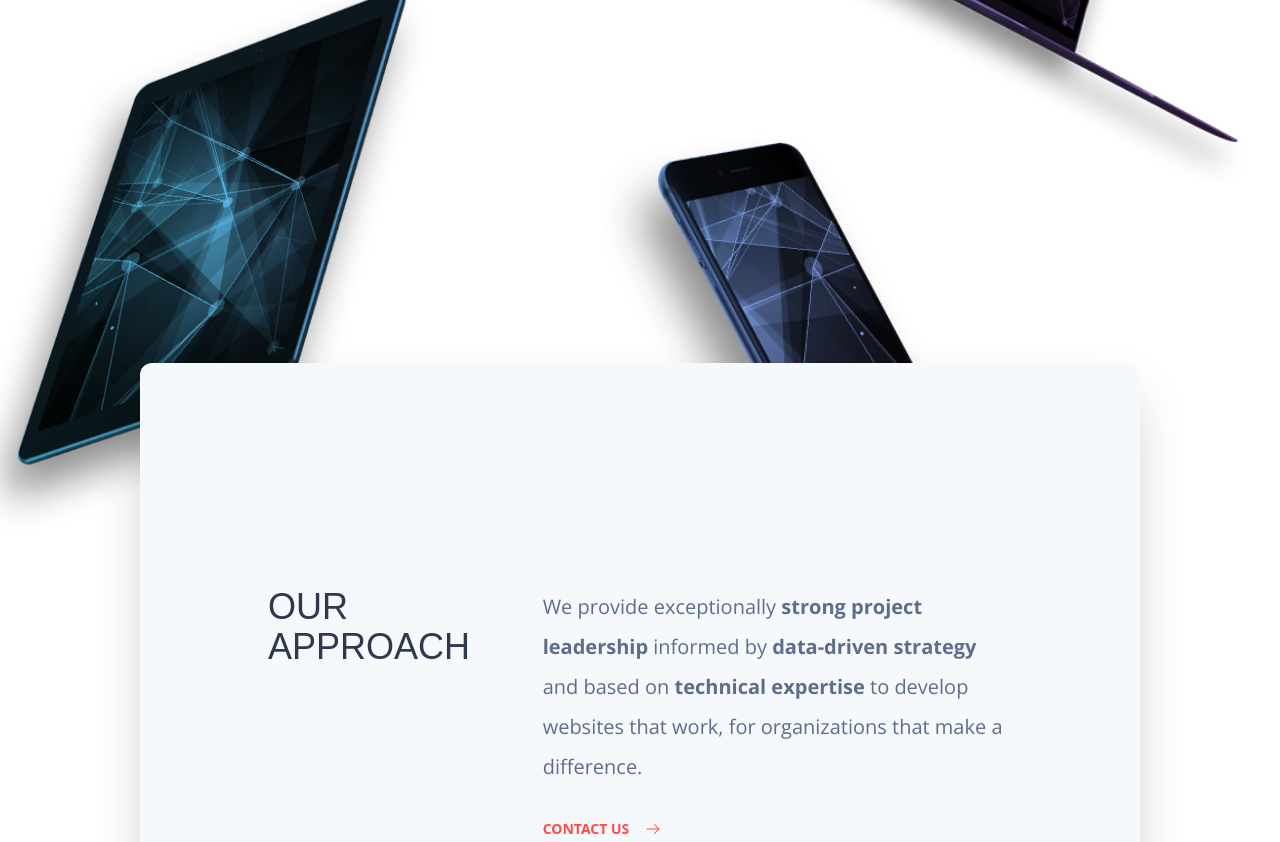
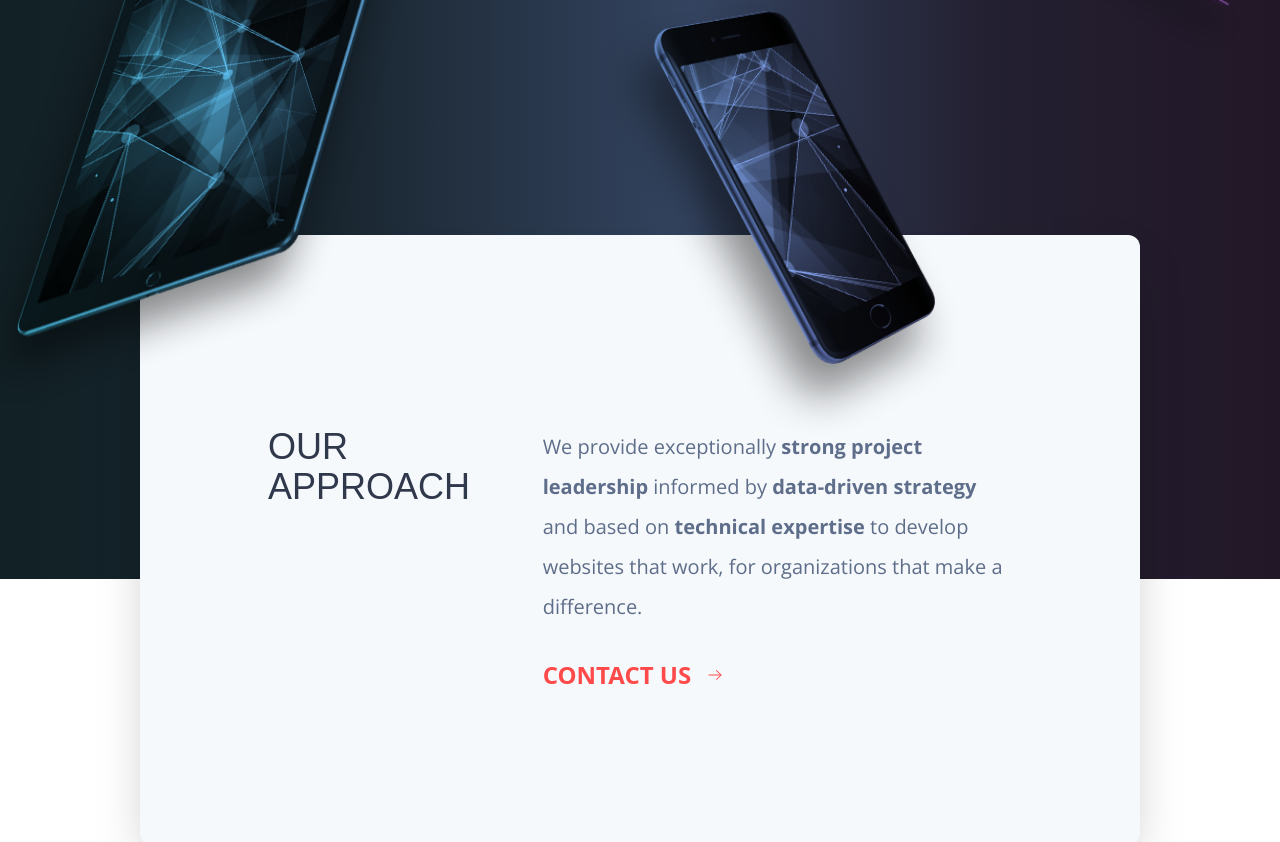
Before and after one commit to bluppco/urbaninsight, an Astro site: page / in a window 1280 px wide. Shown: the part 637-1479 px from the top of the page. Built offline with nearby package versions, Linux system fonts and the light colour scheme; Astro itself is replaced by a stand-in of ours; no server answers.

Commit message:
feat: updated styling on header, masthead and ur approach components

```diff
--- a/src/atoms/ArrowButton.astro
+++ b/src/atoms/ArrowButton.astro
@@ -1,8 +1,8 @@
 ---
-const { href, title } = Astro.props
+const { href, large } = Astro.props
 ---
 <a href={ href } class="flex gap-4 group cursor-pointer">
-    <p class="text-urbaninsight_red uppercase font-bold text-sm">
+    <p class={` ${ large ? " text-2xl" : "text-sm" } text-urbaninsight_red uppercase font-bold`}>
         <slot />
     </p>
     <div class="w-4 aspect-video group-hover:ml-2 transition-all duration-300">
--- a/src/components/home/Masthead.astro
+++ b/src/components/home/Masthead.astro
@@ -1,22 +1,22 @@
-<section class="bg- h-[1080px] relative z-10">
-    <div class="pt-60 pl-32">
+<section class="h-[1080px] relative z-30">
+    <div class="pt-20 pl-32">
         <p class="text-7xl uppercase text-white font-trumpsoftpro font-bold">Websites that work,<br/>For organizations that<br/>Make a difference</p>
     </div>
-    <div class="w-[460px] absolute bottom-12 -left-8 z-30 hover:bottom-[60px] hover:-left-9 transition-all duration-500">
+    <div class="w-[460px] absolute bottom-44 -left-8">
         <img
             src="/images/Hero-ipad.png"
             alt=""
             class="w-full h-full"
         />
     </div>
-    <div class="w-96 absolute -bottom-4 left-[600px] z-30 hover:-bottom-5 transition-all duration-500">
+    <div class="w-[360px] absolute bottom-36 left-[600px]">
         <img
             src="/images/Hero-iphone.png"
             alt=""
             class="w-full h-full"
         />
     </div>
-    <div class="w-[460px] absolute top-40 right-8 z-30 hover:right-6 hover:top-[152px] transition-all duration-500">
+    <div class="w-[460px] absolute top-6 right-10">
         <img
             src="/images/Hero-laptop.png"
             alt=""
--- a/src/components/home/OurApproach.astro
+++ b/src/components/home/OurApproach.astro
@@ -3,12 +3,12 @@
 import ArrowButton from "../../atoms/ArrowButton.astro"
 import H2 from "../../atoms/H2.astro"
 ---
-<section class="flex justify-center w-full absolute -bottom-96 z-10">
-    <div class="grid grid-cols-3 gap-20 bg-urbaninsight_light_blue h-[600px] w-[1000px] rounded-xl p-32 shadow-2xl pt-56">
+<section class="flex justify-center w-full absolute -top-[344px] z-10">
+    <div class="grid grid-cols-3 gap-20 bg-urbaninsight_light_blue h-[610px] w-[1000px] rounded-xl p-32 shadow-2xl pt-48">
         <H2>Our Approach</H2>
         <div class="flex flex-col gap-8 col-span-2">
             <p class="text-xl font-open_sans text-urbaninsight_slate leading-loose">We provide exceptionally <strong>strong project leadership</strong> informed by <strong>data-driven strategy</strong> and based on <strong>technical expertise</strong> to develop websites that work, for organizations that make a difference.</p>
-            <ArrowButton>Contact Us</ArrowButton>
+            <ArrowButton large={ true }>Contact Us</ArrowButton>
         </div>
     </div>
 </section>
--- a/src/pages/index.astro
+++ b/src/pages/index.astro
@@ -29,9 +29,11 @@ const data = [ "Broad.jpg", "global.jpg", "GOODG.jpg" ]
     image=""
 >
     <!-- <pre>{JSON.stringify(runtime.env)}</pre> -->
-    <section class="bg-[url('/images/Hero-Waves.png')] bg-contain bg-no-repeat">
-        <Header />
-        <Masthead />
+    <section class="bg-[url('/images/Hero-Waves.png')] bg-contain bg-no-repeat z-20">
+        <div style={{ background: "linear-gradient(90deg, rgba(18,33,38,1) 0%, rgba(24,37,46,1) 25%, rgba(52,68,96,1) 54%, rgba(35,32,49,1) 77%, rgba(34,23,39,1) 100%)" }}>
+            <Header />
+            <Masthead />
+        </div>
     </section>
     <section class="relative">
         <OurApproach />
```
